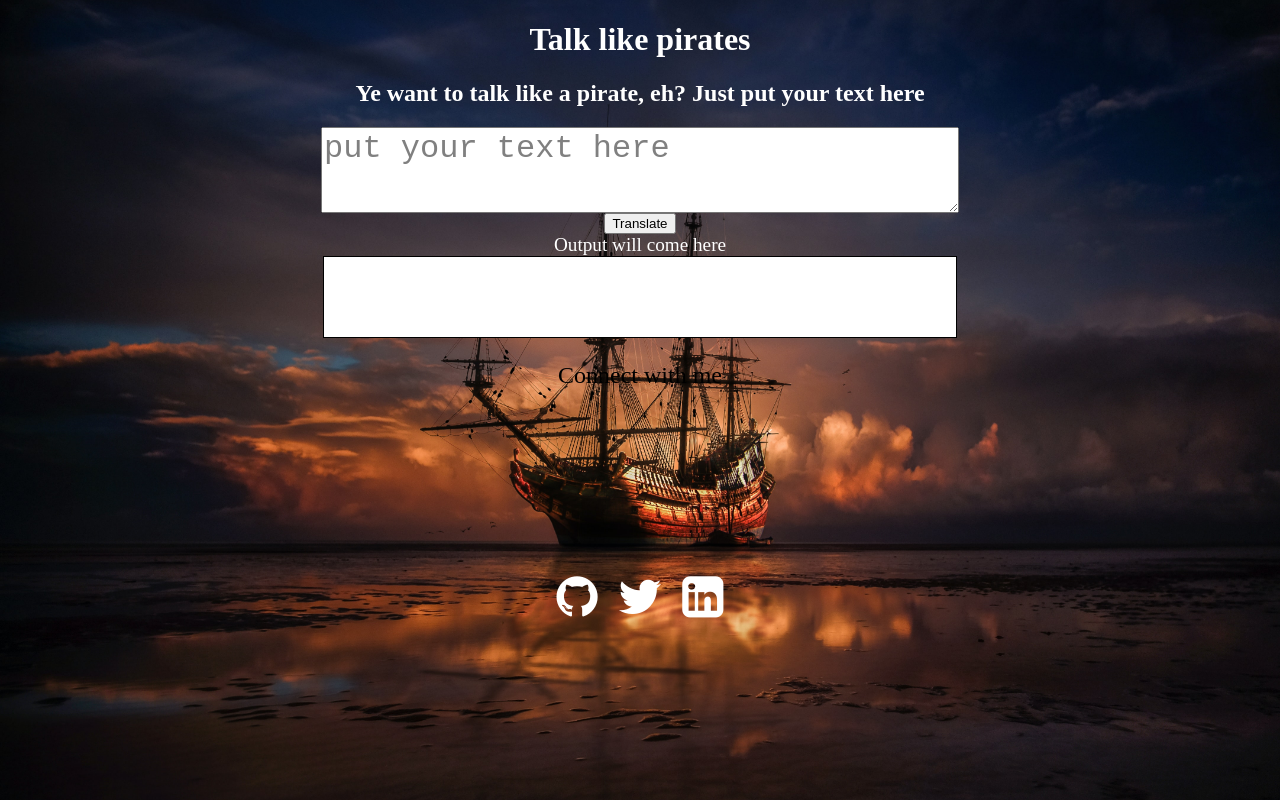
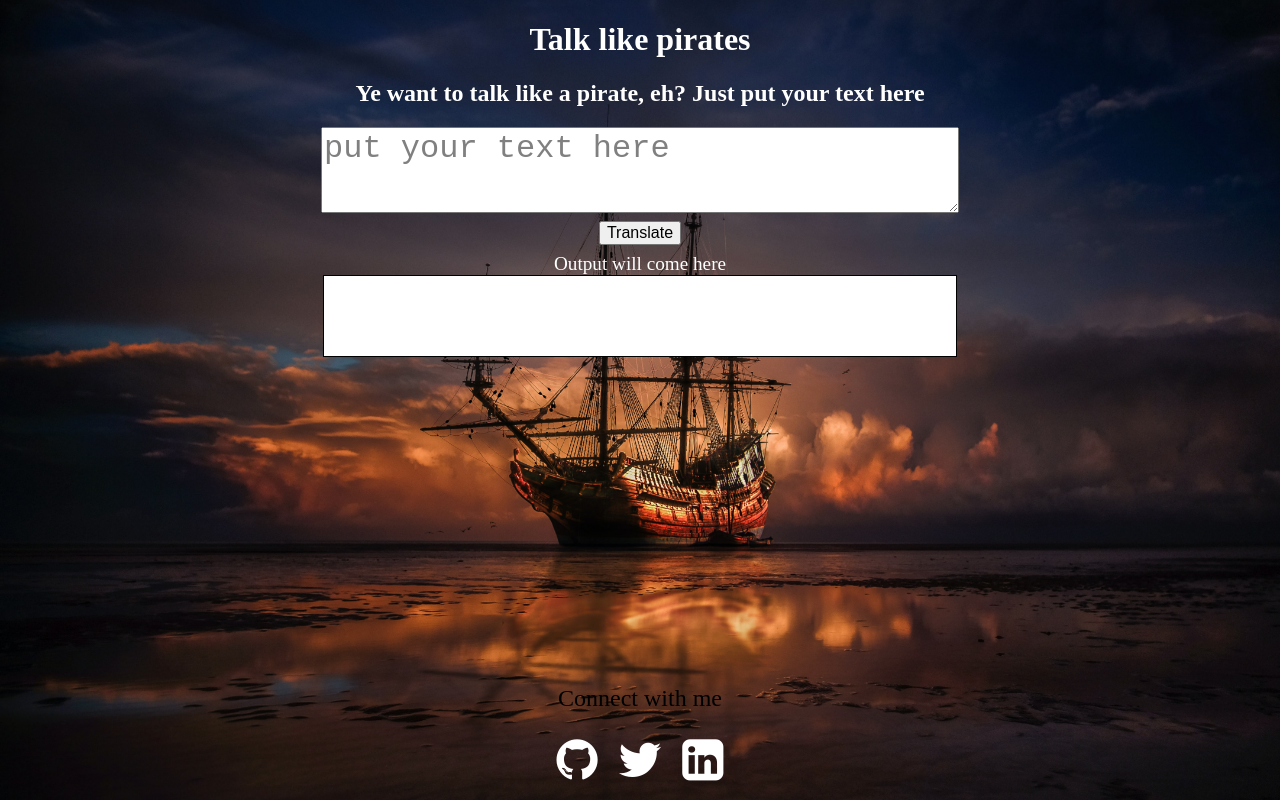
Before and after one commit to shrushti2000/Talk-like-Pirate, a plain HTML site: page index.html in a window 1280 px wide. Drawn offline with Linux system fonts and the light colour scheme.

Commit message:
added footer

```diff
--- a/style.css
+++ b/style.css
@@ -10,7 +10,7 @@ body {
   background-size: cover;
 }
 .container {
-  height: 80%;
+  height: 80vh;
 }
 h1 {
   color: white;
@@ -35,6 +35,11 @@ textarea {
   background-color: white;
   font-size: 2rem;
 }
+#btn-translate{
+    margin: 0.5rem;
+    font-size: 1rem;
+    cursor: pointer;
+}
 ::placeholder {
   font-size: 2rem;
   color: grey;
@@ -46,5 +51,5 @@ textarea {
 }
 i {
   color: white;
-  margin: 10rem 0.5rem;
+  margin: auto 0.5rem;
 }
```
